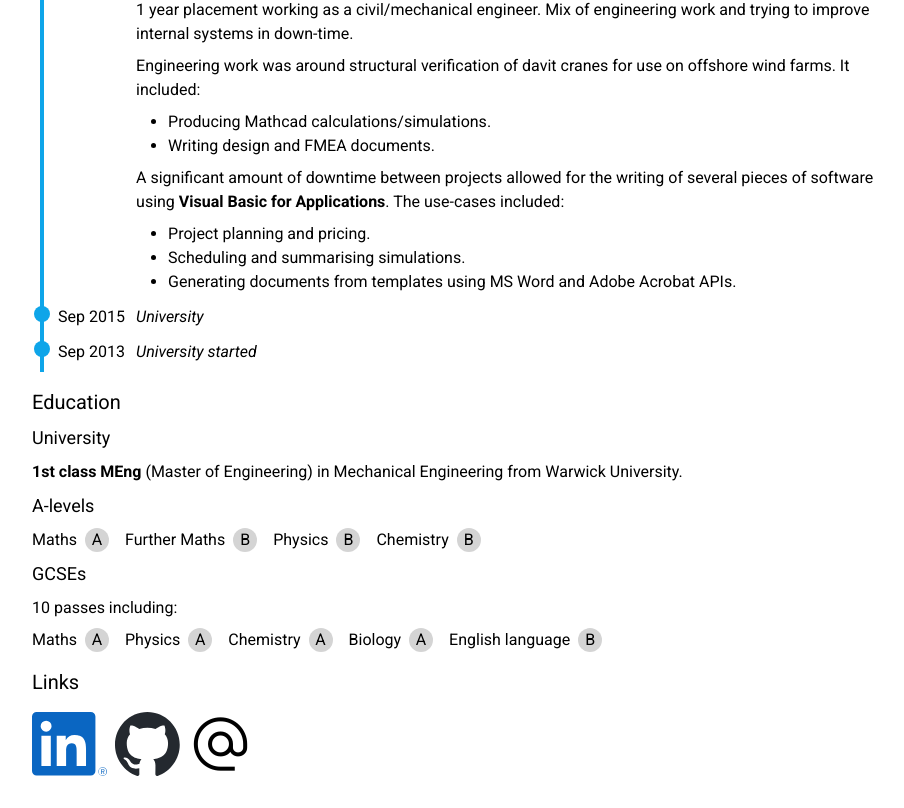
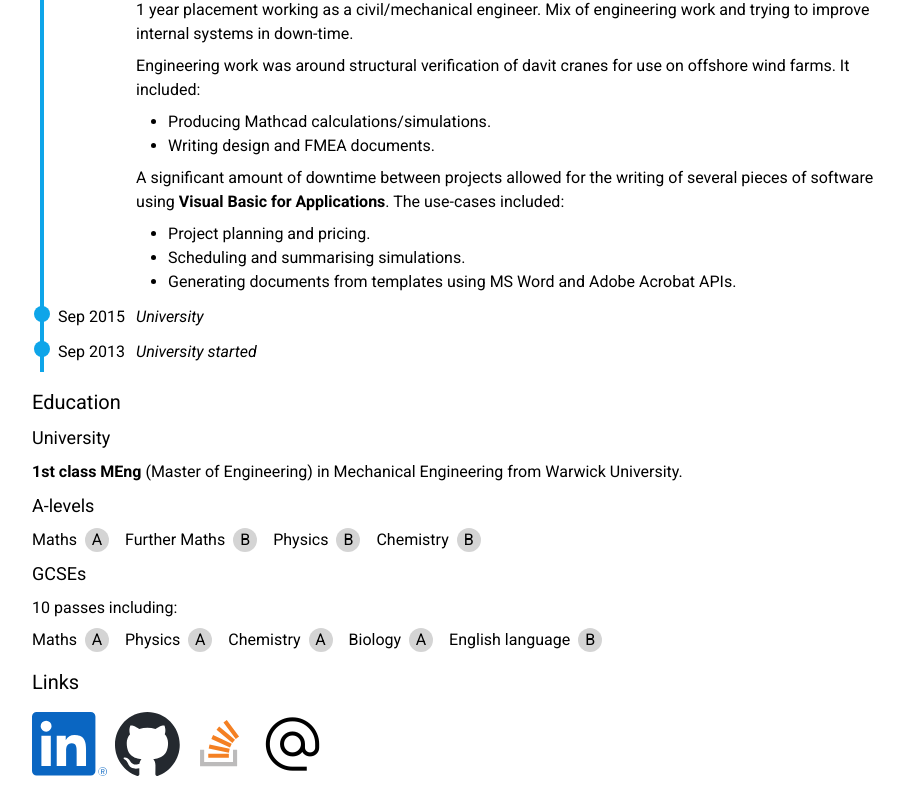
Before and after one commit to ArmandBernard/WebCV, a React (Vite) app: page / in a window 1280 px wide. Shown: the part 2210-3018 px from the top of the page, without its empty margins (176-1080 px from the left). Built offline with nearby package versions, Linux system fonts and the light colour scheme.

Commit message:
Add stack overflow link

```diff
--- a/src/Links.tsx
+++ b/src/Links.tsx
@@ -17,6 +17,11 @@ export const Links = () => {
           href="https://github.com/ArmandBernard"
           alt="GitHub Profile"
           src={theme === "dark" ? "./github-white.svg" : "./github.svg"}
+        />
+        <LinkImage
+          href="https://stackoverflow.com/users/5706830/armand-bernard"
+          alt="Stack Overflow Profile"
+          src="./stack-overflow.svg"
         />
         <a
           href="mailto:armandbernard1995@gmail.com"
```
Also changed, not shown: public/stack-overflow.svg (added).
